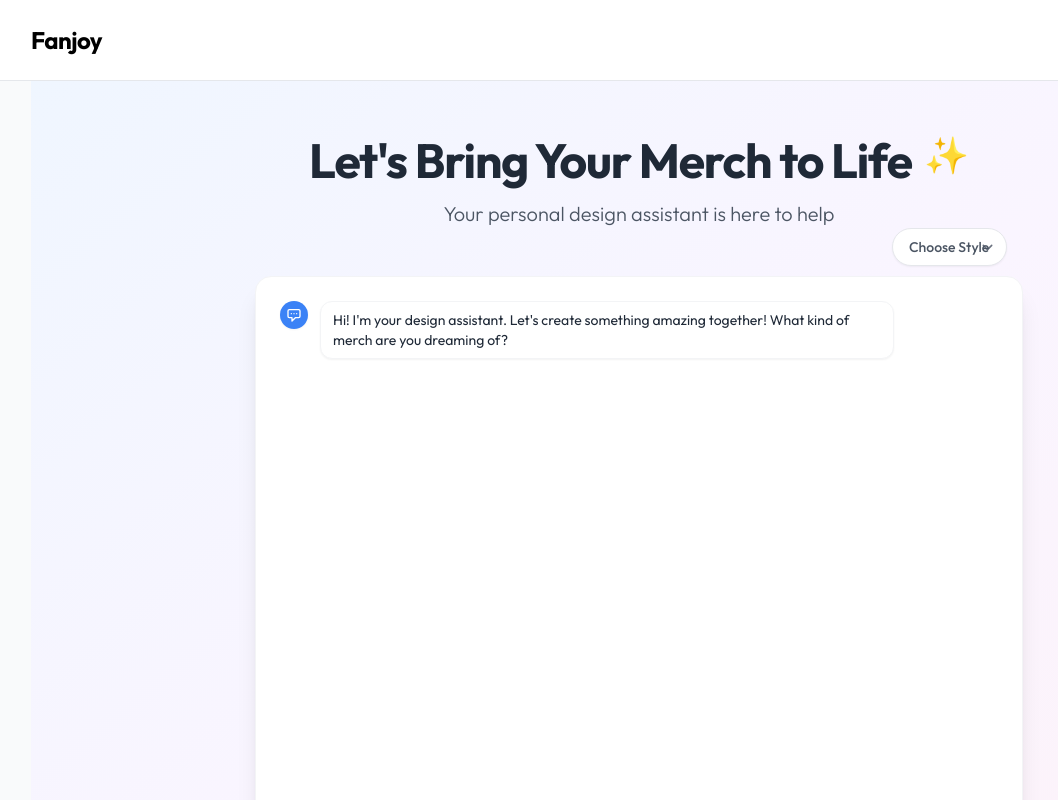
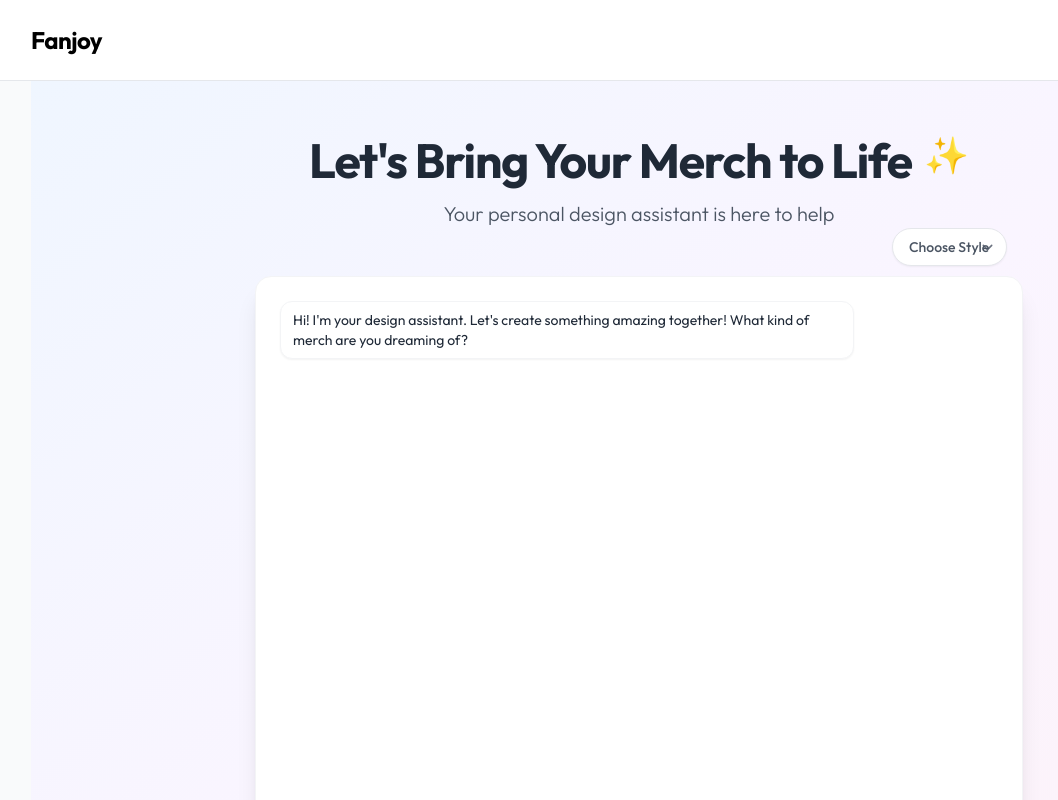
Before and after one commit to fanjoy123/fanjoy-assistant, a Next.js app: page /dashboard/design-assistant in a window 1280 px wide. Shown: the top 800 px of the page, without its empty margins (1-1059 px from the left). Built offline with nearby package versions, Linux system fonts and the light colour scheme.

Commit message:
Remove chat bubble icons for cleaner interface

```diff
--- a/src/components/chat/ChatMessages.tsx
+++ b/src/components/chat/ChatMessages.tsx
@@ -27,22 +27,10 @@ export function ChatMessages({ messages }: ChatMessagesProps) {
             exit={{ opacity: 0, y: -10 }}
             transition={{ duration: 0.2, delay: index * 0.05 }}
             className={cn(
-              'flex w-full items-start gap-x-3',
+              'flex w-full items-start',
               message.role === 'assistant' ? 'justify-start' : 'justify-end'
             )}
           >
-            {message.role === 'assistant' && (
-              <motion.div
-                initial={{ scale: 0 }}
-                animate={{ scale: 1 }}
-                transition={{ type: "spring", stiffness: 500, damping: 30 }}
-                className="flex-shrink-0 rounded-full bg-blue-500 p-1.5 shadow-sm"
-              >
-                <svg className="h-4 w-4 text-white" fill="none" viewBox="0 0 24 24" stroke="currentColor">
-                  <path strokeLinecap="round" strokeLinejoin="round" strokeWidth={2} d="M8 10h.01M12 10h.01M16 10h.01M9 16H5a2 2 0 01-2-2V6a2 2 0 012-2h14a2 2 0 012 2v8a2 2 0 01-2 2h-5l-5 5v-5z" />
-                </svg>
-              </motion.div>
-            )}
             <div
               className={cn(
                 'relative rounded-xl px-3 py-2 text-sm shadow-sm max-w-[80%]',
@@ -69,18 +57,6 @@ export function ChatMessages({ messages }: ChatMessagesProps) {
                 </motion.div>
               )}
             </div>
-            {message.role === 'user' && (
-              <motion.div
-                initial={{ scale: 0 }}
-                animate={{ scale: 1 }}
-                transition={{ type: "spring", stiffness: 500, damping: 30 }}
-                className="flex-shrink-0 rounded-full bg-gray-100 p-1.5"
-              >
-                <svg className="h-4 w-4 text-gray-600" fill="none" viewBox="0 0 24 24" stroke="currentColor">
-                  <path strokeLinecap="round" strokeLinejoin="round" strokeWidth={2} d="M16 7a4 4 0 11-8 0 4 4 0 018 0zM12 14a7 7 0 00-7 7h14a7 7 0 00-7-7z" />
-                </svg>
-              </motion.div>
-            )}
           </motion.div>
         ))}
       </AnimatePresence>
```
